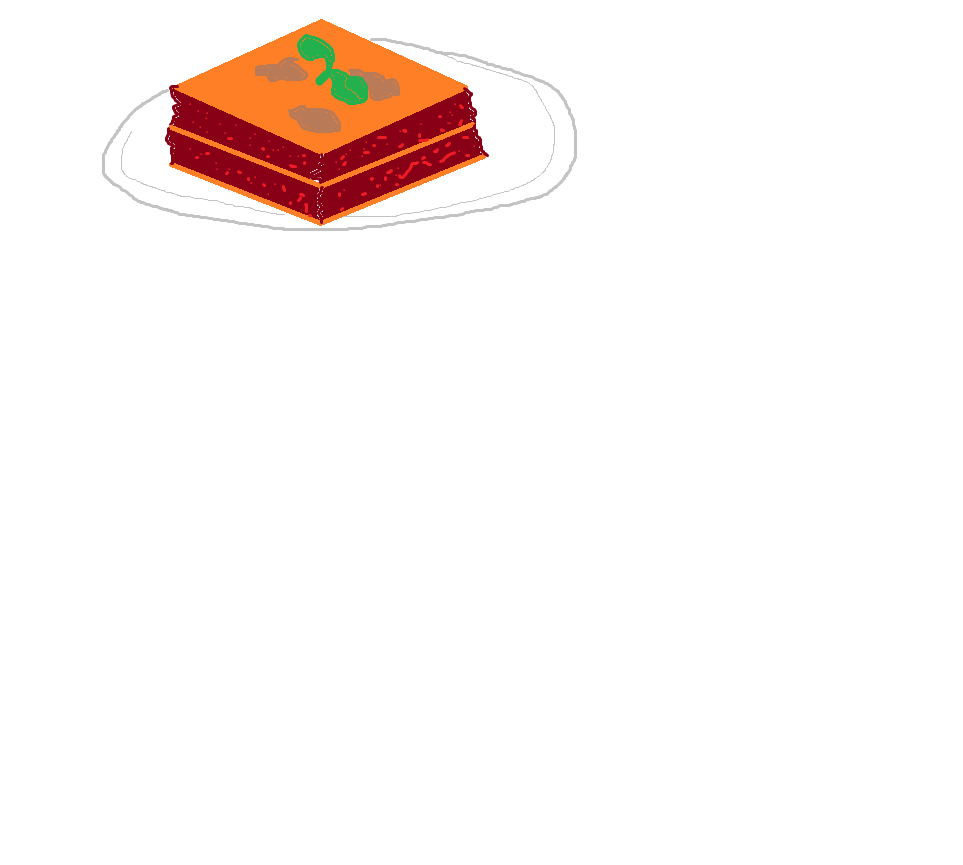
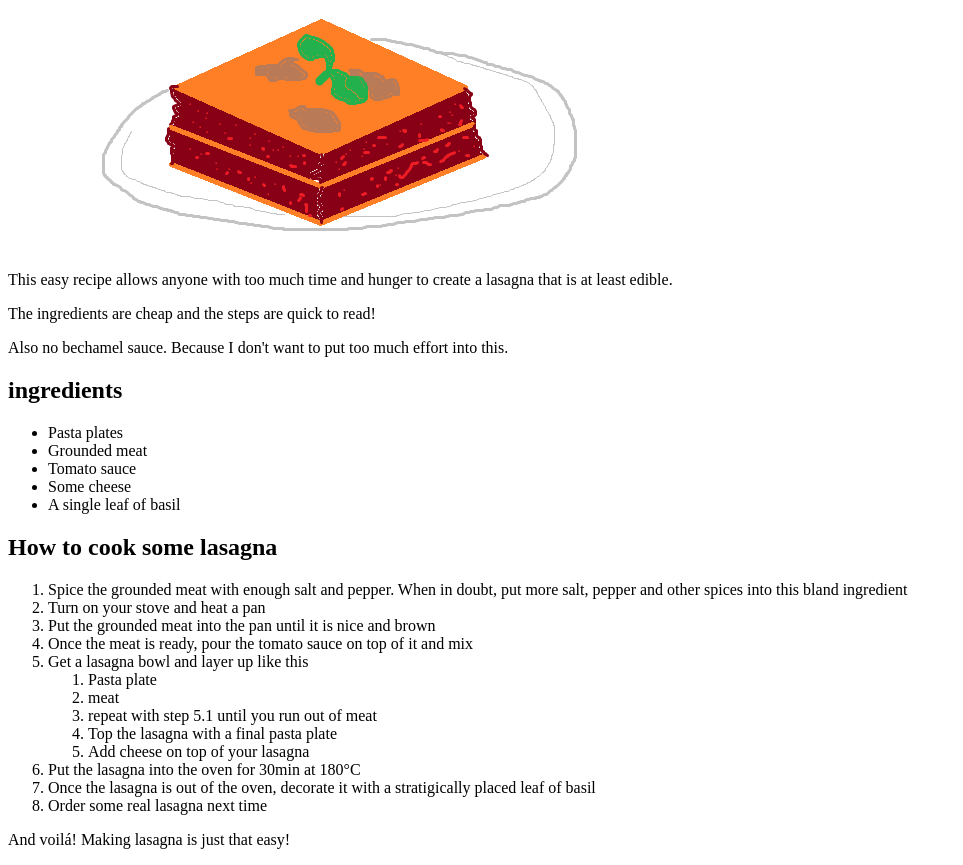
Before and after one commit to bomber34/odin-recipes, a plain HTML site: page recipes/lasagna.html in a window 1280 px wide. Shown: the part 105-970 px from the top of the page, without its empty margins (0-963 px from the left). Before the commit the page ends 800 px from the top, so only its background shows below. Drawn offline with Linux system fonts and the light colour scheme.

Commit message:
Finish recipe for the lasagna page

```diff
--- a/recipes/lasagna.html
+++ b/recipes/lasagna.html
@@ -9,5 +9,35 @@
     <a href="../index.html">Homepage</a>
     <h1>Simple Lasagna</h1>
     <img src="../images/selfdrawn_lasagna.png" alt="self drawn image of lasagna in MSPaint" height="250" width="600" title="Wonderful Lasagna">
+    <p>This easy recipe allows anyone with too much time and hunger to create a lasagna that is at least edible.</p>
+    <p>The ingredients are cheap and the steps are quick to read!</p>
+    <p>Also no bechamel sauce. Because I don't want to put too much effort into this.</p>
+    <h2>ingredients</h2>
+    <ul>
+        <li>Pasta plates</li>
+        <li>Grounded meat</li>
+        <li>Tomato sauce</li>
+        <li>Some cheese</li>
+        <li>A single leaf of basil</li>
+    </ul>
+    <h2>How to cook some lasagna</h2>
+    <ol>
+        <li>Spice the grounded meat with enough salt and pepper. When in doubt, put more salt, pepper and other spices into this bland ingredient</li>
+        <li>Turn on your stove and heat a pan</li>
+        <li>Put the grounded meat into the pan until it is nice and brown</li>
+        <li>Once the meat is ready, pour the tomato sauce on top of it and mix</li>
+        <li>Get a lasagna bowl and layer up like this</li>
+        <ol>
+            <li>Pasta plate</li>
+            <li>meat</li>
+            <li>repeat with step 5.1 until you run out of meat</li>
+            <li>Top the lasagna with a final pasta plate</li>
+            <li>Add cheese on top of your lasagna</li>
+        </ol>
+        <li>Put the lasagna into the oven for 30min at 180°C</li>
+        <li>Once the lasagna is out of the oven, decorate it with a stratigically placed leaf of basil</li>
+        <li>Order some real lasagna next time</li>
+    </ol>
+    <p>And voilá! Making lasagna is just that easy!</p>
 </body>
 </html>
```
